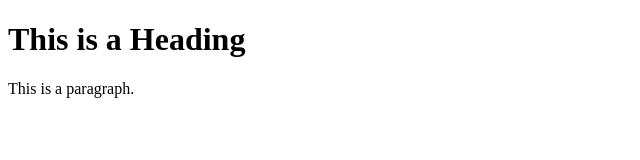
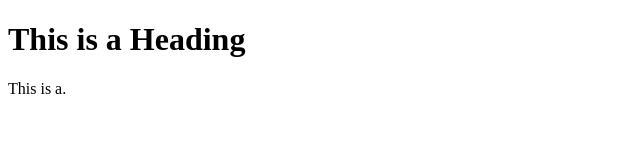
Before and after one commit to HSUTINGHSUAN/HSUTINGHSUAN.github.io, a plain HTML site: page index.html in a window 1280 px wide. Shown: the full height of the page, 0-640 px from the left. Drawn offline with Linux system fonts and the light colour scheme.

Commit message:
update index.html

```diff
--- a/index.html
+++ b/index.html
@@ -6,7 +6,7 @@
 <body>
 
 <h1>This is a Heading</h1>
-<p>This is a paragraph.</p>
+<p>This is a.</p>
 
 </body>
 </html>
```
